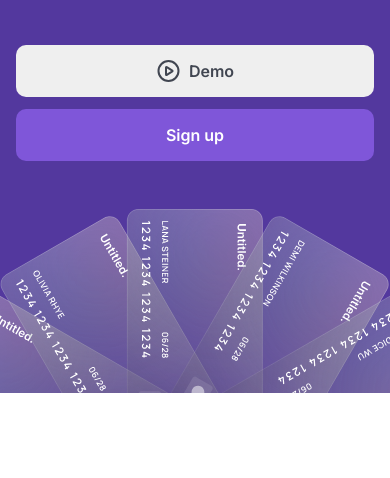
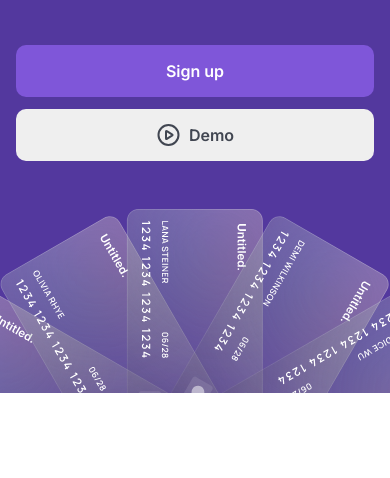
Before and after one commit to Lasha-Khvichia/CSS9-2, a plain HTML site: page index.html in a window 390 px wide. Shown: the part 343-821 px from the top of the page. Drawn offline with Linux system fonts and the light colour scheme; a web font is replaced by a local one.

Commit message:
details ubdate

```diff
--- a/style.css
+++ b/style.css
@@ -853,7 +853,7 @@ footer nav {
     gap: 16px;
   }
   .first_sec_button_wrapper {
-    flex-direction: column;
+    flex-direction: column-reverse;
     align-items: stretch;
     max-width: none;
     align-self: stretch;
@@ -874,6 +874,7 @@ footer nav {
   }
   .fifth_sec_cards_wrapper {
     flex-wrap: wrap;
+    justify-content: center;
   }
   .footer_nav_sec {
     flex-wrap: wrap;
```
